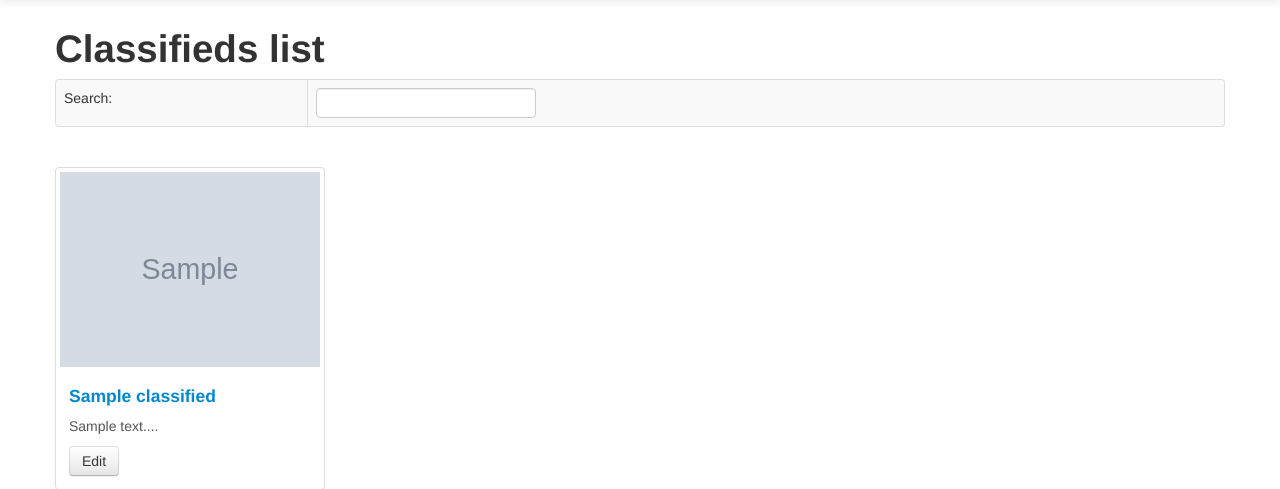
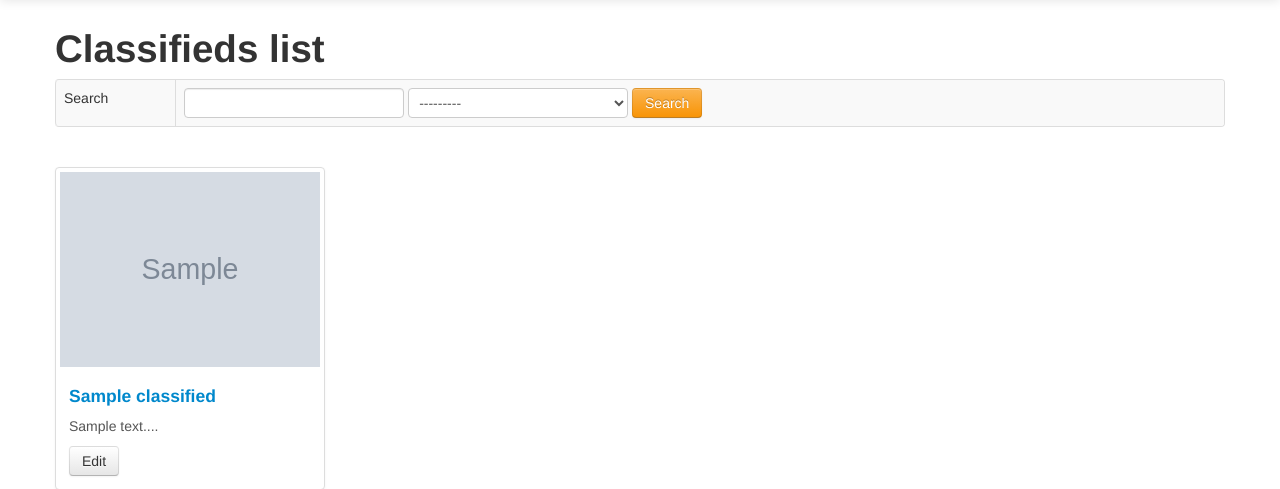
Before and after one commit to joni2back/classijango, a Django app: template src/classifieds/templates/classifieds/list.html in a window 1280 px wide. Shown: the part 41-530 px from the top of the page. Run offline with Django 3.2, Linux system fonts and the light colour scheme; the template is opened without the code that fills it: values that come from a table or form of the project are taken from there, most other values are stand-ins (such as "Sample title", 1, 10 or a date in 2020); grey boxes marked "Sample" are stand-in pictures; data that the repository does not hold is empty; parts of the project's set-up code (start-up, migrations or seed data) failed here and were passed over.

Commit message:
filter by category

```diff
--- a/src/classifieds/templates/classifieds/list.html
+++ b/src/classifieds/templates/classifieds/list.html
@@ -6,7 +6,7 @@
 
 
 {% block main_content %}
-    <form id='create-ad' method='get' class='form-horizontal'>
+    <form id='search-ad' method='get' class='form-search'>
         <fieldset>
             <table class='table table-striped table-bordered table-hover '>
                 {% include 'misc/search/classifieds.html' %}
--- a/src/classifieds/templates/misc/search/classifieds.html
+++ b/src/classifieds/templates/misc/search/classifieds.html
@@ -1 +1,8 @@
-{{ search_form }}
+<tr>
+    <td>{{ search_form.search.label }}</td>
+    <td>
+        {{ search_form.search }}
+        {{ search_form.category }}
+        <button type="submit" class="btn btn-warning">Search</button>
+    </td>
+</tr>
--- a/src/main/forms.py
+++ b/src/main/forms.py
@@ -3,7 +3,7 @@ from django import forms
 from django.forms import ModelForm
 from django.contrib.auth.forms import UserCreationForm
 from main.models.user import UserProfile
-from main.models.classifieds import Classified
+from main.models.classifieds import Classified, ClassifiedCategory
 from main.models.locations import Country, Province, City
 
 
@@ -54,4 +54,5 @@ class UserRegistrationForm(UserCreationForm):
         return user
 
 class SerarchForm(forms.Form):
+    category = forms.ModelChoiceField(queryset = ClassifiedCategory.objects.all())
     search = forms.CharField(max_length = 100)
--- a/src/main/helpers.py
+++ b/src/main/helpers.py
@@ -7,7 +7,6 @@ def ucwords(string):
     return " ".join([w[0].upper() + w[1:] for w in re.split('\s*', string.lower())])
 
 class Search:
-
     @staticmethod
     def normalize_query(query_string, findterms=re.compile(r'"([^"]+)"|(\S+)').findall, normspace=re.compile(r'\s{2,}').sub):
         return [normspace(' ', (t[0] or t[1]).strip()) for t in findterms(query_string)]
@@ -31,7 +30,6 @@ class Search:
         return query
 
 class Seo:
-
     @staticmethod
     def prepareClassifiedUrl(classified, max_length = 32):
         title = re.sub('[^0-9a-zA-Z]+', ' ', classified.title).strip()
@@ -39,7 +37,6 @@ class Seo:
         return url
 
 class Upload:
-
     @staticmethod
     def random_file_name(path):
         def wrapper(instance, filename):
```
Also changed, not shown: src/main/views.py (+6 -5 lines).
